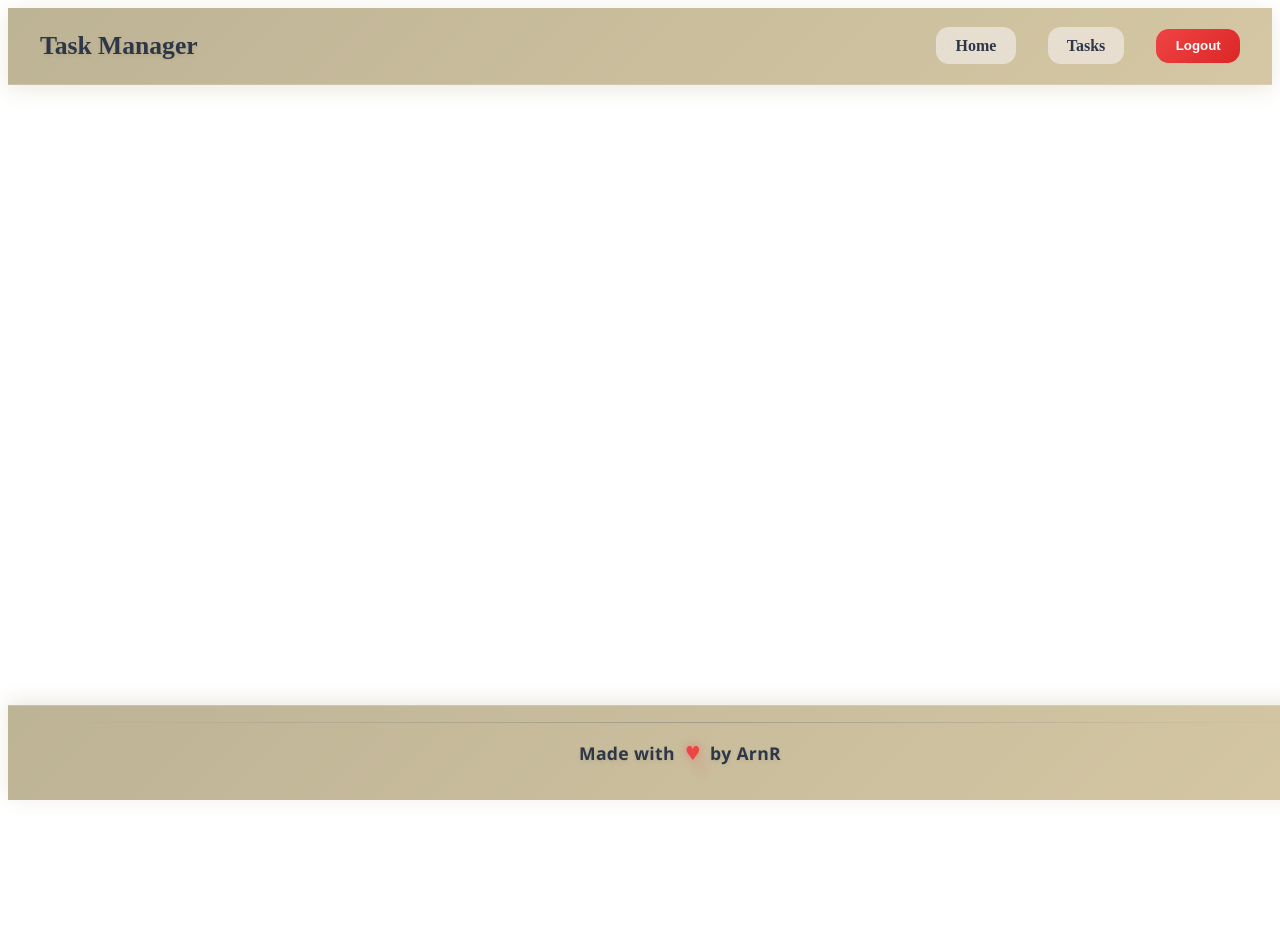
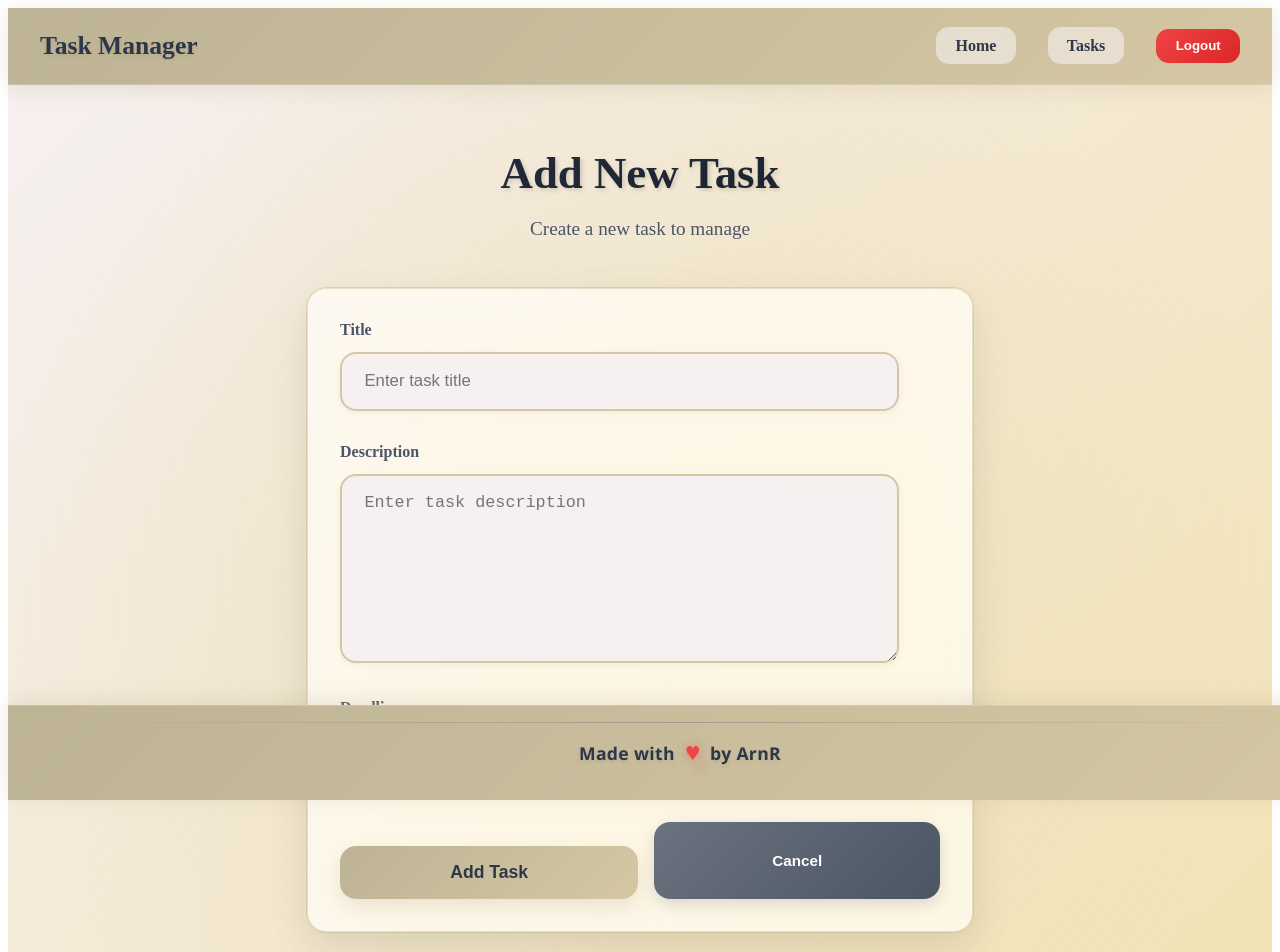
Before and after one commit to Aryan-R-18/To-Do-App, a React (Create React App) app in the folder frontend/: page /new-task in a window 1280 px wide. Shown: the top 952 px of the page. Before the commit the page ends 800 px from the top, so only its background shows below. Built offline with nearby package versions, Linux system fonts and the light colour scheme; sample sign-in values are in the browser's storage.

Commit message:
Improved css

```diff
--- a/frontend/src/App.js
+++ b/frontend/src/App.js
@@ -9,6 +9,7 @@ import Footer from "./components/Footer";
 import Login from "./pages/Login";
 import Signup from "./pages/Signup";
 import Tasks from "./pages/Tasks";
+import NewTask from "./pages/NewTask";
 import Landing from "./pages/Landing";
 
 // Protected Route component
@@ -46,6 +47,14 @@ function App() {
                   </ProtectedRoute>
                 }
               />
+              <Route
+                path="/new-task"
+                element={
+                  <ProtectedRoute>
+                    <NewTask />
+                  </ProtectedRoute>
+                }
+              />
             </Routes>
           </main>
           <Footer />
--- /dev/null
+++ b/frontend/src/pages/NewTask.jsx
@@ -0,0 +1,87 @@
+import React, { useState } from 'react';
+import { useNavigate } from 'react-router-dom';
+import { useAuth } from '../context/AuthContext';
+import { taskAPI } from '../services/api';
+import toast from 'react-hot-toast';
+import '../styles/tasks.css';
+
+const NewTask = () => {
+  const navigate = useNavigate();
+  const { user } = useAuth();
+  const [newTask, setNewTask] = useState({
+    title: '',
+    body: '',
+    deadline: ''
+  });
+
+  const handleSubmit = async (e) => {
+    e.preventDefault();
+    try {
+      await taskAPI.addTask({
+        ...newTask,
+        email: user.email
+      });
+      toast.success('Task added successfully');
+      navigate('/tasks');
+    } catch (error) {
+      toast.error(error.message || 'Failed to add task');
+    }
+  };
+
+  return (
+    <div className="tasks-container">
+      <div className="tasks-header">
+        <h1 className="tasks-title">Add New Task</h1>
+        <p className="tasks-subtitle">Create a new task to manage</p>
+      </div>
+
+      <form onSubmit={handleSubmit} className="add-task-form">
+        <div className="form-group">
+          <label className="form-label">Title</label>
+          <input
+            type="text"
+            className="form-input"
+            value={newTask.title}
+            onChange={(e) => setNewTask(prev => ({ ...prev, title: e.target.value }))}
+            required
+            placeholder="Enter task title"
+          />
+        </div>
+        <div className="form-group">
+          <label className="form-label">Description</label>
+          <textarea
+            className="form-input form-textarea"
+            value={newTask.body}
+            onChange={(e) => setNewTask(prev => ({ ...prev, body: e.target.value }))}
+            required
+            placeholder="Enter task description"
+          />
+        </div>
+        <div className="form-group">
+          <label className="form-label">Deadline</label>
+          <input
+            type="datetime-local"
+            className="form-input"
+            value={newTask.deadline}
+            onChange={(e) => setNewTask(prev => ({ ...prev, deadline: e.target.value }))}
+            required
+          />
+        </div>
+        <div className="form-actions">
+          <button type="submit" className="form-submit-button">
+            Add Task
+          </button>
+          <button
+            type="button"
+            className="task-button cancel-button"
+            onClick={() => navigate('/tasks')}
+          >
+            Cancel
+          </button>
+        </div>
+      </form>
+    </div>
+  );
+};
+
+export default NewTask;
--- a/frontend/src/pages/Tasks.jsx
+++ b/frontend/src/pages/Tasks.jsx
@@ -2,17 +2,13 @@ import React, { useState, useEffect } from 'react';
 import { useAuth } from '../context/AuthContext';
 import { taskAPI } from '../services/api';
 import toast from 'react-hot-toast';
+import { Link } from 'react-router-dom';
 import '../styles/tasks.css';
 
 const Tasks = () => {
   const { user } = useAuth();
   const [tasks, setTasks] = useState([]);
   const [loading, setLoading] = useState(true);
-  const [newTask, setNewTask] = useState({
-    title: '',
-    body: '',
-    deadline: ''
-  });
   const [editingTask, setEditingTask] = useState(null);
 
   useEffect(() => {
@@ -32,21 +28,6 @@ const Tasks = () => {
       setTasks([]);
     } finally {
       setLoading(false);
-    }
-  };
-
-  const handleAddTask = async (e) => {
-    e.preventDefault();
-    try {
-      const response = await taskAPI.addTask({
-        ...newTask,
-        email: user.email
-      });
-      setTasks(prev => [response.list, ...prev]);
-      setNewTask({ title: '', body: '', deadline: '' });
-      toast.success('Task added successfully');
-    } catch (error) {
-      toast.error(error.message || 'Failed to add task');
     }
   };
 
@@ -91,45 +72,9 @@ const Tasks = () => {
         <p className="tasks-subtitle">Manage your tasks efficiently</p>
       </div>
 
-      <form onSubmit={handleAddTask} className="add-task-form">
-        <h2 className="form-title">Add New Task</h2>
-        <div className="form-group">
-          <label className="form-label">Title</label>
-          <input
-            type="text"
-            className="form-input"
-            value={newTask.title}
-            onChange={(e) => setNewTask(prev => ({ ...prev, title: e.target.value }))}
-            required
-          />
-        </div>
-        <div className="form-group">
-          <label className="form-label">Description</label>
-          <textarea
-            className="form-input form-textarea"
-            value={newTask.body}
-            onChange={(e) => setNewTask(prev => ({ ...prev, body: e.target.value }))}
-            required
-          />
-        </div>
-        <div className="form-group">
-          <label className="form-label">Deadline</label>
-          <input
-            type="datetime-local"
-            className="form-input"
-            value={newTask.deadline}
-            onChange={(e) => setNewTask(prev => ({ ...prev, deadline: e.target.value }))}
-            required
-          />
-        </div>
-        <button type="submit" className="task-button edit-button">
-          Add Task
-        </button>
-      </form>
-
       {tasks.length === 0 ? (
         <div className="empty-state">
-          <p className="empty-state-text">No tasks yet. Add your first task above!</p>
+          <p className="empty-state-text">No tasks yet. Add your first task below!</p>
         </div>
       ) : (
         <div className="tasks-grid">
@@ -211,6 +156,10 @@ const Tasks = () => {
           ))}
         </div>
       )}
+
+      <Link to="/new-task" className="add-task-button">
+        Add New Task
+      </Link>
     </div>
   );
 };
--- a/frontend/src/styles/tasks.css
+++ b/frontend/src/styles/tasks.css
@@ -1,6 +1,6 @@
 /* Root Container */
 .tasks-container {
-  max-width: 1000px;
+  max-width: 2500px;
   margin: 0 auto;
   padding: 2rem 1rem 8rem 1rem;
   background: linear-gradient(135deg, #F6F0F0 0%, #F2E2B1 100%);
@@ -54,56 +54,127 @@
   font-weight: 500;
 }
 
+/* Tasks Grid */
+.tasks-grid {
+  display: flex;
+  flex-direction: column;
+  gap: 2rem;
+  margin-top: 2rem;
+  perspective: 1500px;
+}
+
+/* Add Task Button */
+.add-task-button {
+  background: linear-gradient(135deg, #BDB395, #D5C7A3);
+  color: #2d3748;
+  padding: 1rem 2rem;
+  border-radius: 1rem;
+  font-weight: 700;
+  font-size: 1.1rem;
+  border: none;
+  cursor: pointer;
+  transition: all 0.4s cubic-bezier(0.25, 0.8, 0.25, 1);
+  box-shadow: 0 8px 20px rgba(189, 179, 149, 0.3);
+  width: fit-content;
+  margin: 3rem auto;
+  position: relative;
+  overflow: hidden;
+  display: block;
+  text-decoration: none;
+  text-align: center;
+}
+
+.add-task-button::before {
+  content: '';
+  position: absolute;
+  top: 0;
+  left: 0;
+  width: 100%;
+  height: 100%;
+  background: linear-gradient(120deg, transparent, rgba(255, 255, 255, 0.3), transparent);
+  transform: translateX(-100%);
+  transition: transform 0.6s cubic-bezier(0.25, 0.8, 0.25, 1);
+}
+
+.add-task-button:hover {
+  background: linear-gradient(135deg, #D5C7A3, #F2E2B1);
+  transform: translateY(-3px);
+  box-shadow: 0 12px 25px rgba(189, 179, 149, 0.4);
+  color: #2d3748;
+}
+
+.add-task-button:hover::before {
+  transform: translateX(100%);
+}
+
 /* Form with Modern Glassmorphism */
 .add-task-form {
   background: rgba(255, 255, 255, 0.7);
   backdrop-filter: blur(25px) saturate(180%);
   border: 1px solid rgba(213, 199, 163, 0.5);
-  padding: 3rem;
-  border-radius: 1.8rem;
+  padding: 2rem;
+  border-radius: 1.2rem;
   box-shadow: 0 15px 40px rgba(0, 0, 0, 0.1),
               0 0 0 1px rgba(213, 199, 163, 0.6);
-  margin-bottom: 4rem;
+  margin: 2rem auto;
   transition: all 0.5s cubic-bezier(0.25, 0.8, 0.25, 1);
-  animation: fadeSlideIn 0.8s cubic-bezier(0.25, 0.8, 0.25, 1);
   transform-style: preserve-3d;
   perspective: 1200px;
   position: relative;
+  max-width: 600px;
+  width: 90%;
+  animation: fadeSlideIn 0.8s cubic-bezier(0.25, 0.8, 0.25, 1);
 }
 
-.add-task-form::before {
+@keyframes fadeSlideIn {
+  from {
+    opacity: 0;
+    transform: translateY(30px);
+  }
+  to {
+    opacity: 1;
+    transform: translateY(0);
+  }
+}
+
+/* Form Submit Button */
+.form-submit-button {
+  background: linear-gradient(135deg, #BDB395, #D5C7A3);
+  color: #2d3748;
+  padding: 1rem 2rem;
+  border-radius: 1rem;
+  font-weight: 700;
+  font-size: 1.1rem;
+  border: none;
+  cursor: pointer;
+  transition: all 0.4s cubic-bezier(0.25, 0.8, 0.25, 1);
+  box-shadow: 0 8px 20px rgba(189, 179, 149, 0.3);
+  width: 100%;
+  margin-top: 1.5rem;
+  position: relative;
+  overflow: hidden;
+}
+
+.form-submit-button::before {
   content: '';
   position: absolute;
   top: 0;
   left: 0;
-  right: 0;
-  bottom: 0;
-  border-radius: 1.8rem;
-  background: linear-gradient(45deg, rgba(242, 226, 177, 0.1) 0%, rgba(213, 199, 163, 0.05) 100%);
-  z-index: -1;
-  opacity: 0;
-  transition: opacity 0.5s cubic-bezier(0.25, 0.8, 0.25, 1);
+  width: 100%;
+  height: 100%;
+  background: linear-gradient(120deg, transparent, rgba(255, 255, 255, 0.3), transparent);
+  transform: translateX(-100%);
+  transition: transform 0.6s cubic-bezier(0.25, 0.8, 0.25, 1);
 }
 
-.add-task-form:hover {
-  transform: translateY(-8px) rotateX(3deg);
-  box-shadow: 0 25px 50px rgba(0, 0, 0, 0.15),
-              0 0 0 1px rgba(213, 199, 163, 0.8);
+.form-submit-button:hover {
+  background: linear-gradient(135deg, #D5C7A3, #F2E2B1);
+  transform: translateY(-3px);
+  box-shadow: 0 12px 25px rgba(189, 179, 149, 0.4);
 }
 
-.add-task-form:hover::before {
-  opacity: 1;
-}
-
-@keyframes fadeSlideIn {
-  0% {
-    opacity: 0;
-    transform: translateY(60px) rotateX(-15deg);
-  }
-  100% {
-    opacity: 1;
-    transform: translateY(0) rotateX(0);
-  }
+.form-submit-button:hover::before {
+  transform: translateX(100%);
 }
 
 .form-title {
@@ -158,15 +229,6 @@
   resize: vertical;
 }
 
-/* Tasks Grid */
-.tasks-grid {
-  display: grid;
-  grid-template-columns: repeat(auto-fill, minmax(280px, 1fr));
-  gap: 2rem;
-  margin-top: 2rem;
-  perspective: 1500px;
-}
-
 /* Task Card with Modern Glass Effect */
 .task-card {
   background: rgba(255, 255, 255, 0.85);
@@ -179,6 +241,9 @@
   overflow: hidden;
   transform-style: preserve-3d;
   position: relative;
+  max-width: 800px;
+  width: 100%;
+  margin: 0 auto;
 }
 
 .task-card::before {
@@ -397,11 +462,21 @@
   }
 
   .add-task-form {
-    padding: 2.5rem;
+    padding: 1.5rem;
   }
 
   .task-card {
     transform: none !important;
+  }
+
+  .add-task-button {
+    margin: 2rem auto;
+    padding: 0.8rem 1.6rem;
+    font-size: 1rem;
+  }
+
+  .form-actions {
+    flex-direction: column;
   }
 }
 
@@ -416,11 +491,11 @@
   }
 
   .add-task-form {
-    padding: 2rem;
+    padding: 1.5rem;
   }
 
   .form-group {
-    margin-bottom: 1.8rem;
+    margin-bottom: 1.5rem;
   }
 
   .task-actions {
@@ -430,6 +505,11 @@
 
   .task-button {
     width: 100%;
+  }
+
+  .add-task-button {
+    width: 85%;
+    max-width: 300px;
   }
 }
 
@@ -447,7 +527,7 @@
   }
 
   .task-content {
-    padding: 2rem;
+    padding: 1.5rem;
   }
 
   .task-title {
@@ -457,4 +537,24 @@
   .task-body {
     font-size: 0.95rem;
   }
+
+  .add-task-form {
+    padding: 1.2rem;
+  }
+
+  .form-title {
+    font-size: 1.8rem;
+  }
 }
+
+/* Form Actions */
+.form-actions {
+  display: flex;
+  gap: 1rem;
+  margin-top: 2rem;
+}
+
+.form-actions .form-submit-button,
+.form-actions .task-button {
+  flex: 1;
+}
```
